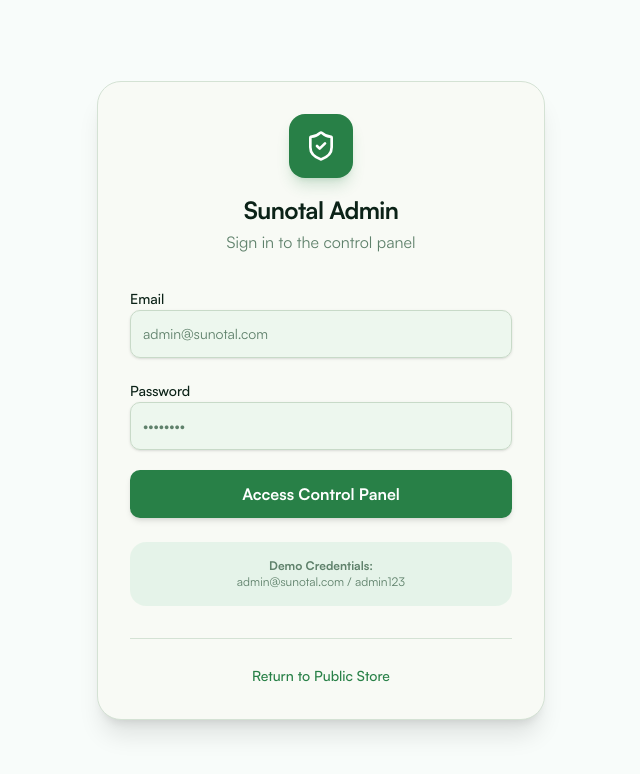
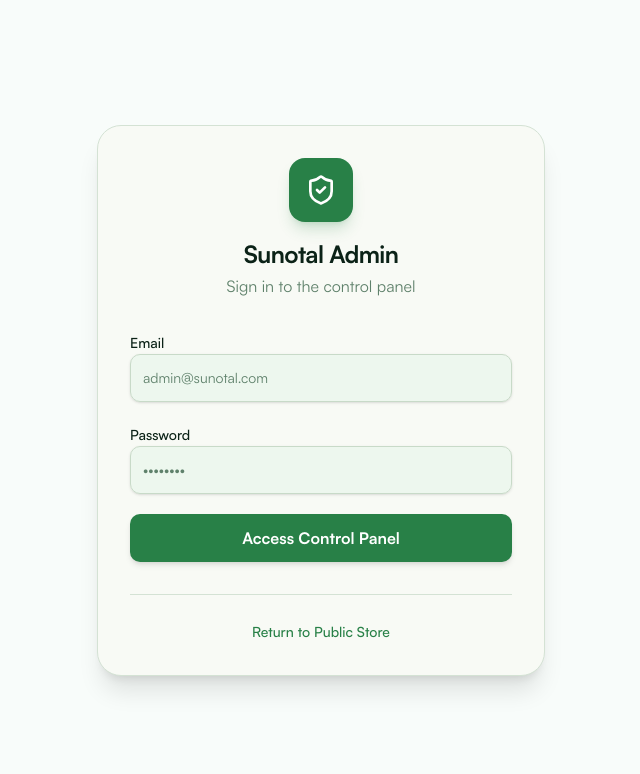
Before and after one commit to valivarthi007/sunotal_fullstk, a React (Vite) app in the folder frontend/: page /admin/login in a window 1280 px wide. Shown: the top 774 px of the page, without its empty margins (319-959 px from the left). Built offline with nearby package versions, Linux system fonts and the light colour scheme; no server answers.

Commit message:
removed hardcoded creds

```diff
--- a/frontend/src/pages/admin/AdminLogin.tsx
+++ b/frontend/src/pages/admin/AdminLogin.tsx
@@ -88,12 +88,6 @@ export default function AdminLogin() {
               </Button>
             </form>
           </Form>
-
-          <div className="mt-6 p-4 rounded-xl bg-accent/50 text-xs text-muted-foreground text-center">
-            <strong>Demo Credentials:</strong><br/>
-            admin@sunotal.com / admin123
-          </div>
-
           <div className="mt-8 pt-6 border-t text-center">
             <Link href="/" className="text-sm font-medium text-sidebar-primary hover:underline">
               Return to Public Store
```
